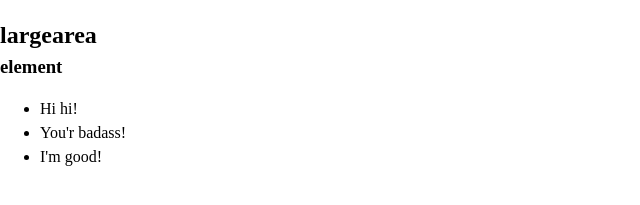
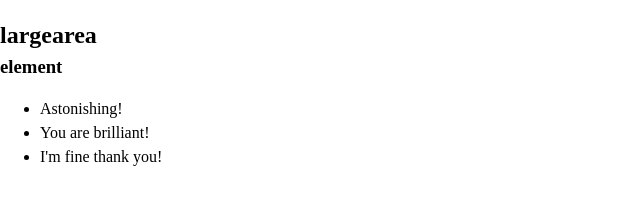
Before and after one commit to SensitiveCube1/visualiseTest, a plain HTML site: page 001/index.html in a window 1280 px wide. Shown: the part 59-264 px from the top of the page, without its empty margins (0-640 px from the left). Drawn offline with Linux system fonts and the light colour scheme.

Commit message:
change html 1

```diff
--- a/001/index.html
+++ b/001/index.html
@@ -15,9 +15,9 @@
         <section class="element">
           <h3>element</h3>
           <ul>
-            <li>Hi hi!</li>
-            <li>You'r badass!</li>
-            <li>I'm good!</li>
+            <li>Astonishing!</li>
+            <li>You are brilliant!</li>
+            <li>I'm fine thank you!</li>
           </ul>
         </section>
       </section>
```
